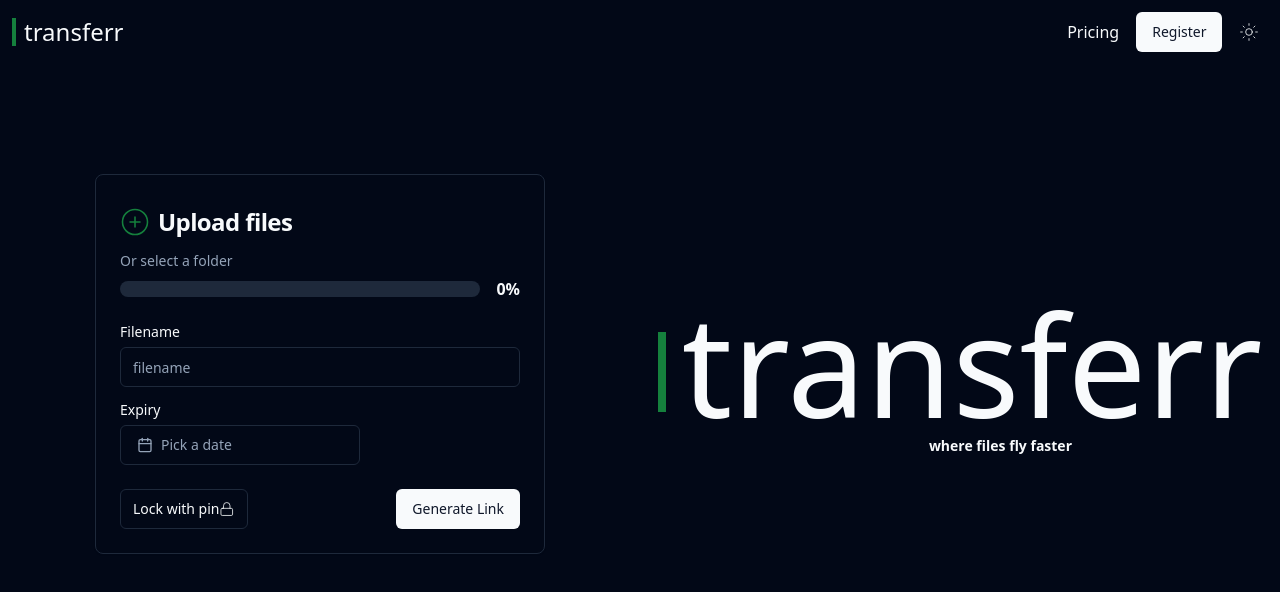
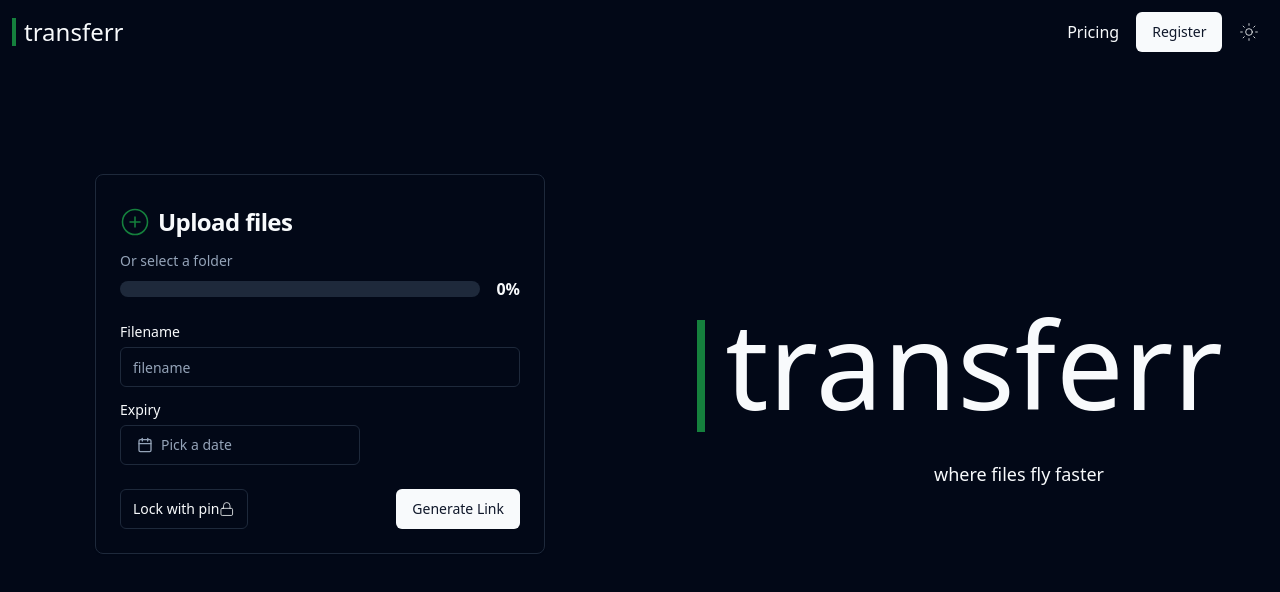
Before and after one commit to mohdadnaanazam/transferx, a Next.js app: page / in a window 1280 px wide. Shown: the top 592 px of the page. Built offline with nearby package versions, Linux system fonts and the light colour scheme.

Commit message:
fix: clean comments

```diff
--- a/src/app/page.tsx
+++ b/src/app/page.tsx
@@ -1,37 +1,15 @@
 import { CardWithForm } from '@/components/CardWithForm'
-import axios from 'axios'
-import { useState } from 'react'
 
 export default function Page() {
   return (
     <main className='flex justify-between flex-row'>
       <div className='w-1/2 flex justify-center items-center'>
-        {/*
-        <form onSubmit={handleSubmit}>
-          <input
-            id="file"
-            type="file"
-            onChange={(e) => {
-              const files = e.target.files
-              if (files) {
-                setFile(files[0])
-              }
-            }}
-            accept="image/png, image/jpeg, application/pdf, video/mp4, video/mpeg, video/quicktime"
-          />
-          <button type="submit" disabled={uploading}>
-            Upload
-          </button>
-        </form>
-
-        {shareLink && <a target='_blank' href={`${process.env.NEXT_PUBLIC_BASE_URL}/${shareLink}`}>{`${process.env.NEXT_PUBLIC_BASE_URL}/${shareLink}`}</a>}
-        {progress && <p>{progress}%</p>} */}
         <CardWithForm />
       </div>
-      <div className='w-1/2 flex justify-center items-center flex-row space-x-4 h-[75vh] relative'>
-        <div className='bg-green-700 w-2 h-20 mt-4'></div>
-        <h1 className='text-[140px] font-medium'>transferr</h1>
-        <p className='absolute bottom-52 right-52 text-sm font-semibold'>where files fly faster</p>
+      <div className='w-1/2 flex justify-center items-center flex-row space-x-5 h-[75vh] relative'>
+        <div className='bg-green-700 w-2 h-28 mt-6'></div>
+        <h1 className='text-[120px] font-medium'>transferr</h1>
+        <p className='absolute bottom-44 right-44 text-lg font-normal'>where files fly faster</p>
       </div>
     </main>
   )
--- a/src/components/CardWithForm/CardWithForm.tsx
+++ b/src/components/CardWithForm/CardWithForm.tsx
@@ -17,7 +17,7 @@ export const CardWithForm = () => {
 
   // states
   const [file, setFile] = useState<File | null>(null)
-  const [uploading, setUploading] = useState(false)
+  const [uplaodedFileName, setUplaodedFileName] = useState('')
   const [shareLink, setShareLink] = useState('')
   const [progress, setProgress] = useState<null | number>(0)
 
@@ -27,8 +27,6 @@ export const CardWithForm = () => {
       alert('Please select a file to upload.')
       return
     }
-
-    setUploading(true)
 
     const response = await fetch(
       process.env.NEXT_PUBLIC_BASE_URL + '/api/upload',
@@ -59,7 +57,8 @@ export const CardWithForm = () => {
       },
     })
       .then(response => {
-        console.log('File uploaded successfully:', response)
+        setUplaodedFileName(response?.config?.data?.name || 'unknown')
+        console.log('File uploaded successfully:', response.config.data.name)
       })
       .catch(error => {
         console.error('Error uploading file:', error)
@@ -110,7 +109,7 @@ export const CardWithForm = () => {
           <div className="grid w-full items-center gap-4">
             <div className="flex flex-col space-y-2">
               <Label htmlFor="name">Filename</Label>
-              <Input id="name" placeholder="filename" />
+              <Input id="name" placeholder="filename" value={uplaodedFileName} />
             </div>
             <div className="flex flex-col space-y-2">
               <Label htmlFor="framework">Expiry</Label>
```
